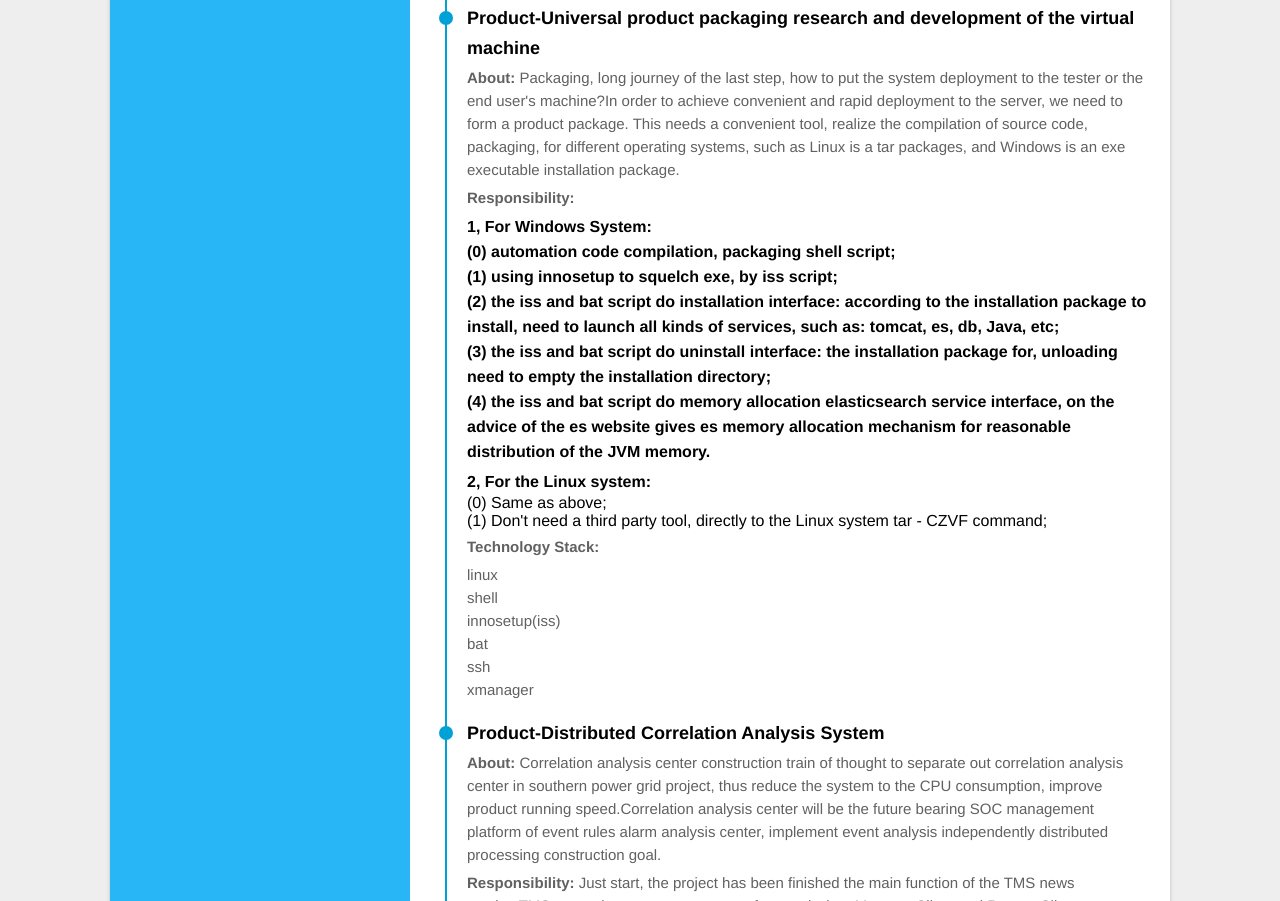
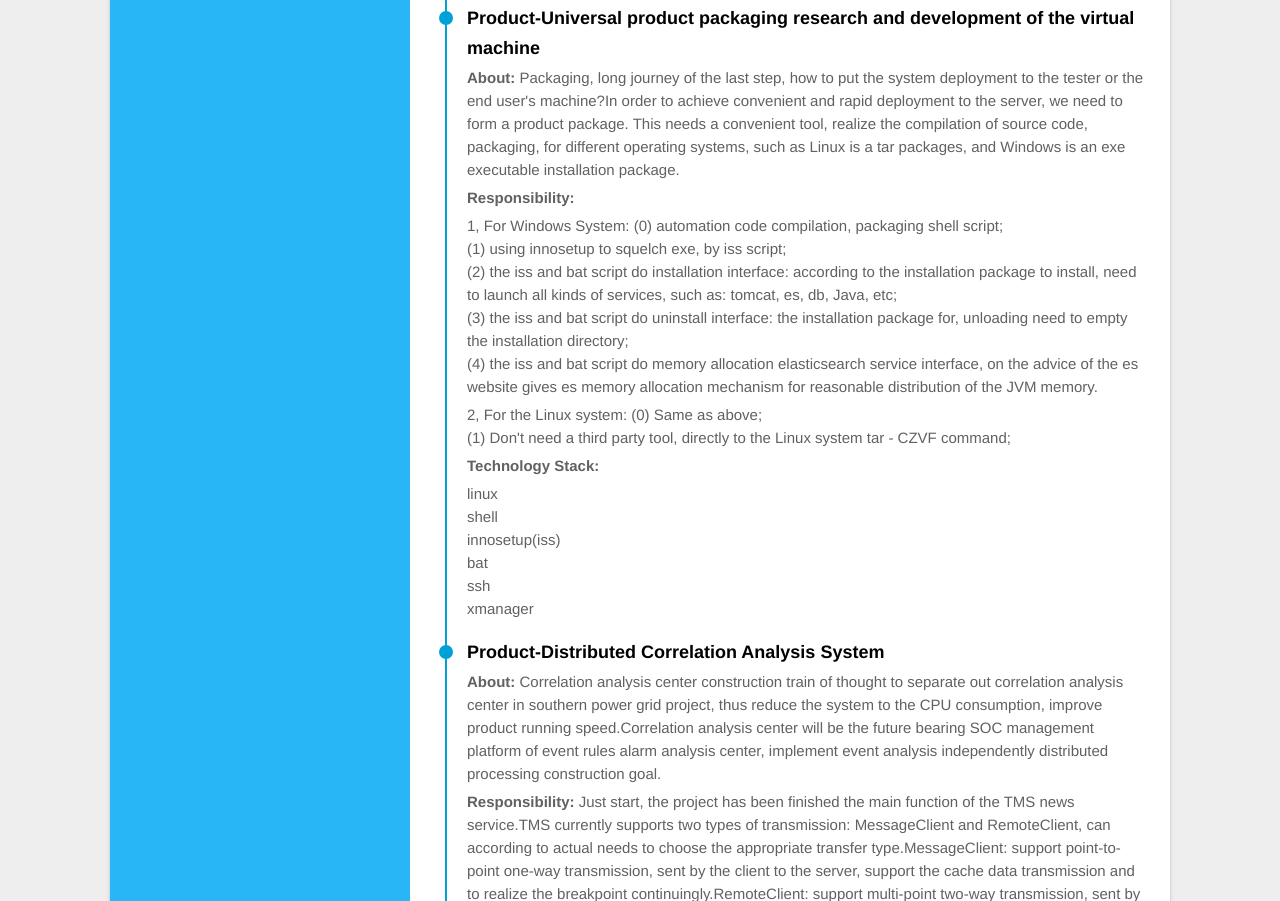
Before and after one commit to hongyuXie/MyResume_EN, a website: page index.html in a window 1280 px wide. Shown: the part 5522-6423 px from the top of the page. Drawn offline with Linux system fonts and the light colour scheme.

Commit message:
Update index.html

```diff
--- a/index.html
+++ b/index.html
@@ -374,7 +374,7 @@
                             </p>
                             <p><strong>Responsibility:</strong>
                               <p>
-                              <h5>1, For Windows System:<h5>
+                              1, For Windows System:
                               (0) automation code compilation, packaging shell script;</br>
                               (1) using innosetup to squelch exe, by iss script;</br>
                               (2) the iss and bat script do installation interface: according to the installation package to install, need to launch all kinds of services, such as: tomcat, es, db, Java, etc;</br>
@@ -382,7 +382,7 @@
                               (4) the iss and bat script do memory allocation elasticsearch service interface, on the advice of the es website gives es memory allocation mechanism for reasonable distribution of the JVM memory.</br>
                               </P>
                               <p>
-                              <h5>2, For the Linux system:</h5>
+                              2, For the Linux system:
                               (0) Same as above;</br>
                               (1) Don't need a third party tool, directly to the Linux system tar - CZVF command;</br>
                               </p>
```
